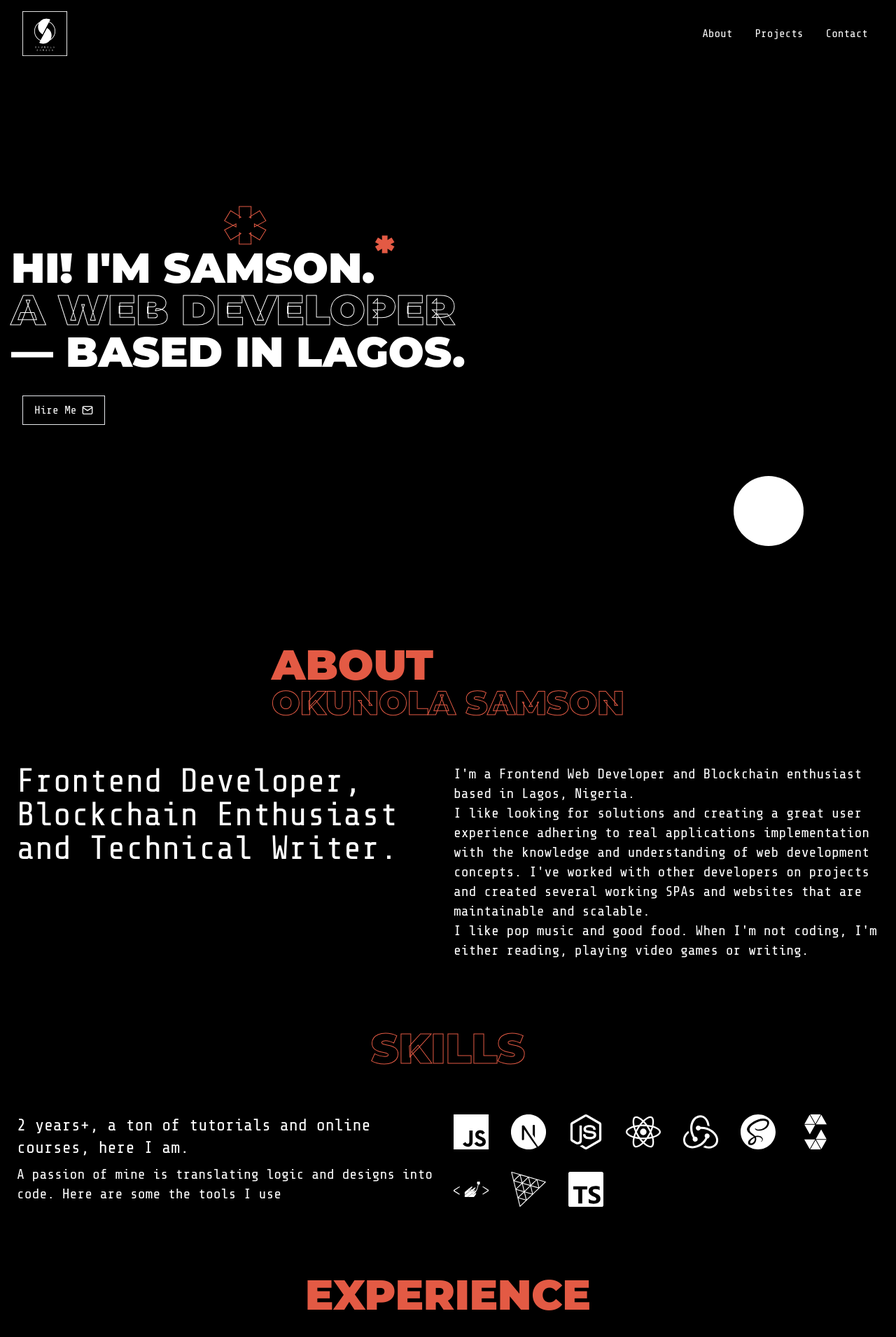
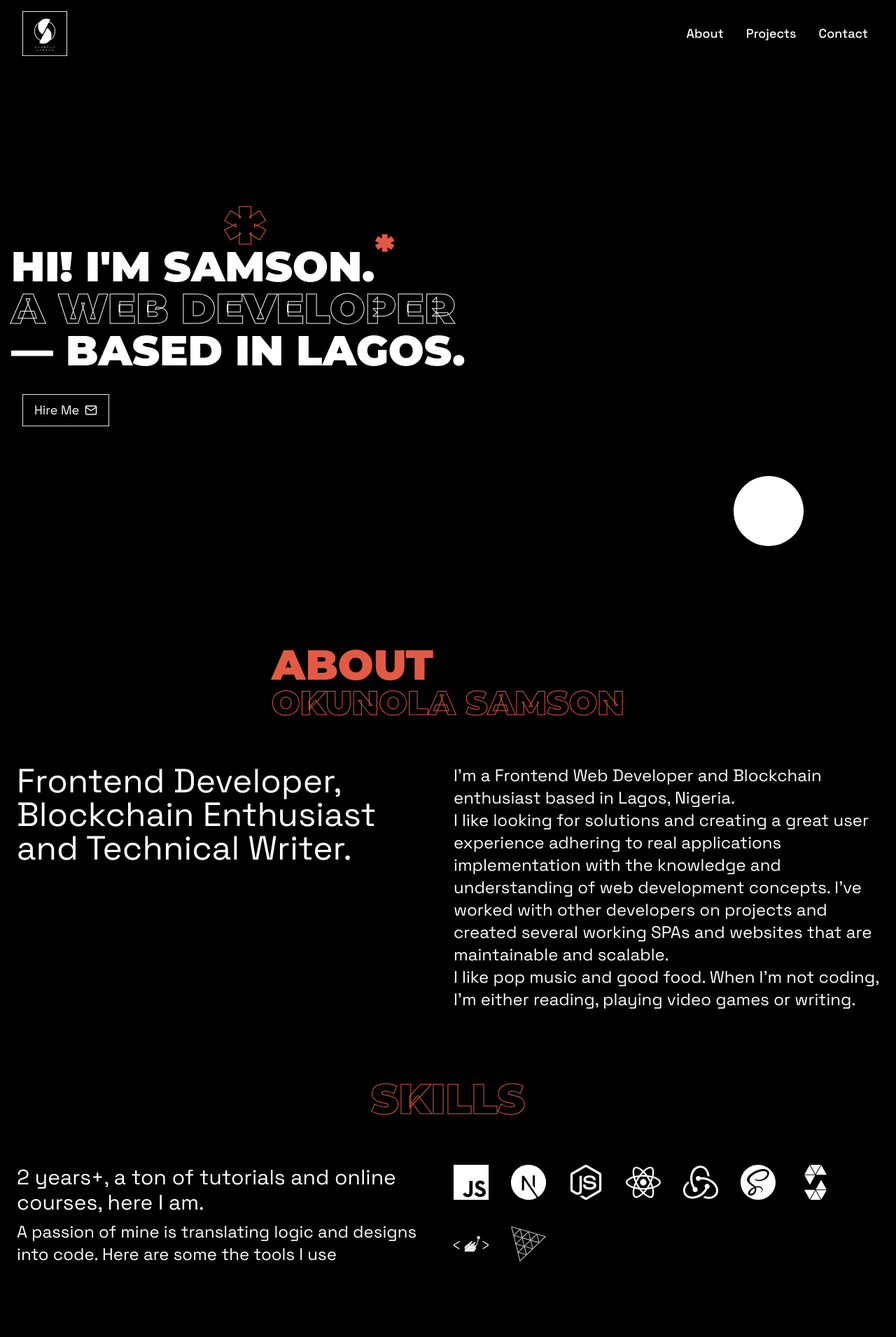
Before and after one commit to pablo-clueless/Portfolio, a React (Vite) app in the folder portfolio/: page / in a window 1280 px wide. Shown: the top 1910 px of the page at 70% size. Built offline with nearby package versions, Linux system fonts and the light colour scheme.

Commit message:
chnaged body font

```diff
--- a/portfolio/src/components/About.jsx
+++ b/portfolio/src/components/About.jsx
@@ -20,7 +20,7 @@ const About = () => {
                     </p>
                 </div>
                 <div className='md:w-1/2 text-left w-full my-4'>
-                    <p className='text-xl text-white'>
+                    <p className='text-2xl text-white'>
                         I&apos;m a Frontend Web Developer and Blockchain enthusiast based in Lagos, Nigeria.
                         <br />
                         I like looking for solutions and creating a great user experience adhering to real applications implementation with the knowledge and understanding of web development concepts. I&apos;ve worked with other developers on projects and created several working SPAs and websites that are maintainable and scalable.<br />
--- a/portfolio/src/components/Button.jsx
+++ b/portfolio/src/components/Button.jsx
@@ -3,7 +3,7 @@ import React from 'react'
 const Button = ({customFn, text, icon, outlined, to, m, mt, mb, mr, ml}) => {
     if(to) {
         return(
-            <a href={to} target='_blank' rel='noreferrer' style={{margin:m,marginTop:mt,marginBottom:mb,marginRight:mr,marginLeft:ml}} className='text-base border-1 text-white flex items-center justify-center gap-2 px-4 py-2 hover:bg-primary duration-500'>
+            <a href={to} target='_blank' rel='noreferrer' style={{margin:m,marginTop:mt,marginBottom:mb,marginRight:mr,marginLeft:ml}} className='text-lg border-1 text-white flex items-center justify-center gap-2 px-4 py-2 hover:bg-primary duration-500'>
                 {text} {icon && icon}
             </a>
         )
@@ -11,7 +11,7 @@ const Button = ({customFn, text, icon, outlined, to, m, mt, mb, mr, ml}) => {
 
     if(to && outlined) {
         return(
-            <a href={to} target='_blank' rel='noreferrer' style={{margin:m,marginTop:mt,marginBottom:mb,marginRight:mr,marginLeft:ml}} className='text-base border-1 text-white flex items-center justify-center gap-2 px-4 py-2 hover:bg-primary duration-500'>
+            <a href={to} target='_blank' rel='noreferrer' style={{margin:m,marginTop:mt,marginBottom:mb,marginRight:mr,marginLeft:ml}} className='text-lg border-1 text-white flex items-center justify-center gap-2 px-4 py-2 hover:bg-primary duration-500'>
                 {text} {icon && icon}
             </a>
         )
@@ -19,14 +19,14 @@ const Button = ({customFn, text, icon, outlined, to, m, mt, mb, mr, ml}) => {
 
     if(outlined) {
         return (
-            <button type='button' style={{margin:m,marginTop:mt,marginBottom:mb,marginRight:mr,marginLeft:ml}} className='text-base border-1 text-white flex items-center justify-center gap-2 px-4 py-2 hover:bg-primary duration-500' onClick={customFn}>
+            <button type='button' style={{margin:m,marginTop:mt,marginBottom:mb,marginRight:mr,marginLeft:ml}} className='text-lg border-1 text-white flex items-center justify-center gap-2 px-4 py-2 hover:bg-primary duration-500' onClick={customFn}>
                 {text} {icon && icon}
             </button>
         )
     }
 
   return (
-    <button type='button' style={{margin:m,marginTop:mt,marginBottom:mb,marginRight:mr,marginLeft:ml}} className='text-base border-1 text-white flex items-center justify-center gap-2 px-4 py-2 hover:bg-primary duration-500' onClick={customFn}>
+    <button type='button' style={{margin:m,marginTop:mt,marginBottom:mb,marginRight:mr,marginLeft:ml}} className='text-lg border-1 text-white flex items-center justify-center gap-2 px-4 py-2 hover:bg-primary duration-500' onClick={customFn}>
         {text} {icon && icon}
     </button>
   )
--- a/portfolio/src/components/Card2.jsx
+++ b/portfolio/src/components/Card2.jsx
@@ -15,10 +15,10 @@ const Card2 = ({company, position, type, start, end}) => {
             </div>
         </div>
         <div className='flex flex-col items-end gap-1'>
-            <p className='text-white text-sm'>
+            <p className='text-white'>
                 {position}
             </p>
-            <p className='text-xs text-white'>
+            <p className='text-sm text-white'>
                 {type}
             </p>
         </div>
--- a/portfolio/src/components/Contact.jsx
+++ b/portfolio/src/components/Contact.jsx
@@ -24,7 +24,7 @@ const Contact = () => {
                 Looking to hire? Have a project?
             </p>
 
-            <p className='text-xl text-white my-4'>
+            <p className='text-2xl text-white my-4'>
                 I&apos;m currently open to junior developer roles. You can also reach out to me for collaborations, to ask questions or just simply say hi. I&apos;ll try to get back as soon as possible.
             </p>
 
--- a/portfolio/src/components/Navbar.jsx
+++ b/portfolio/src/components/Navbar.jsx
@@ -1,9 +1,10 @@
 import React from 'react'
-import { AiOutlineMenu } from 'react-icons/ai'
 import { FiX } from 'react-icons/fi'
 
 import logo from '/images/logo.png'
 import { useStateContext } from '../contexts/ContextProvider'
+
+const links = ['about', 'projects', 'contact']
 
 const Navbar = () => {
     const { isOpen, toggleOpen } = useStateContext()
@@ -13,21 +14,13 @@ const Navbar = () => {
             <img src={logo} alt="logo" className='md:w-16 md:h-16 w-12 h-12' />
 
             <ul className='md:flex items-center gap-4 hidden'>
-                <li>
-                    <a href="#about" className='text-base font-medium text-white hover:text-primary hover:bg-white duration-500 px-2 py-1 rounded-sm'>
-                        About
-                    </a>
-                </li>
-                <li>
-                    <a href="#projects" className='text-base font-medium text-white hover:text-primary hover:bg-white duration-500 px-2 py-1 rounded-sm'>
-                        Projects
-                    </a>
-                </li>
-                <li>
-                    <a href="#contact" className='text-base font-medium text-white hover:text-primary hover:bg-white duration-500 px-2 py-1 rounded-sm'>
-                        Contact
-                    </a>
-                </li>
+                {links.map((link) => (
+                    <li key={link}>
+                        <a href={`#${link}`} className='text-lg font-medium text-white hover:text-primary hover:bg-white duration-500 px-2 py-1 rounded-sm capitalize'>
+                            {link}
+                        </a>
+                    </li>
+                ))}
             </ul>
             <div className='block md:hidden text-white text-2xl cursor-pointer' onClick={toggleOpen}>
                 {isOpen ? <FiX /> :
--- a/portfolio/src/components/Skills.jsx
+++ b/portfolio/src/components/Skills.jsx
@@ -4,6 +4,8 @@ import { JavaScript, Nextjs, Nodejs, React, Redux, Sass, Solidity, Styledcompone
 
 const initial = {y: -50,opacity: 0}
 const animate = {y: 0, opacity: 1,transition: {duration: 1, ease: 'easeInOut'}}
+const container = {hidden: {opacity: 0 },show: {opacity: 1,transition: {staggerChildren: 0.75,},},}
+const item = {hidden: {opacity: 0},show: {opacity: 1}}
 
 const Skills = () => {
 
@@ -16,43 +18,43 @@ const Skills = () => {
             </motion.div>
             <div className='flex md:flex-row flex-col gap-4'>
                 <div className='md:w-1/2 text-left w-full my-4'>
-                    <p className='text-2xl text-white mb-2'>
+                    <p className='text-3xl text-white mb-2'>
                         2 years+, a ton of tutorials and online courses, here I am.
                     </p>
 
-                    <p className='text-xl text-white'>
+                    <p className='text-2xl text-white'>
                         A passion of mine is translating logic and designs into code. Here are some the tools I use
                     </p>
                 </div>
-                <motion.ul className='md:w-1/2 text-left w-full my-4 flex flex-wrap gap-8'>
-                    <motion.li>
+                <motion.ul variants={container} initial='hidden' animate='show' className='md:w-1/2 text-left w-full my-4 flex flex-wrap gap-8'>
+                    <motion.li variants={item}>
                         <JavaScript fill='white'/>
                     </motion.li>
-                    <motion.li>
+                    <motion.li variants={item}>
                         <Nextjs fill='white'/>
                     </motion.li>
-                    <motion.li>
+                    <motion.li variants={item}>
                         <Nodejs fill='white'/>
                     </motion.li>
-                    <motion.li>
+                    <motion.li variants={item}>
                         <React fill='white'/>
                     </motion.li>
-                    <motion.li>
+                    <motion.li variants={item}>
                         <Redux fill='white'/>
                     </motion.li>
-                    <motion.li>
+                    <motion.li variants={item}>
                         <Sass fill='white'/>
                     </motion.li>
-                    <motion.li>
+                    <motion.li variants={item}>
                         <Solidity fill='white'/>
                     </motion.li>
-                    <motion.li>
+                    <motion.li variants={item}>
                         <Styledcomponents fill='white'/>
                     </motion.li>
-                    <motion.li>
+                    <motion.li variants={item}>
                         <Threejs fill='white'/>
                     </motion.li>
-                    <motion.li>
+                    <motion.li variants={item}>
                         <TypeScript fill='white'/>
                     </motion.li>
                 </motion.ul>
--- a/portfolio/src/index.css
+++ b/portfolio/src/index.css
@@ -1,4 +1,4 @@
-@import url('https://fonts.googleapis.com/css2?family=Montserrat:wght@700;800;900&family=Share+Tech+Mono&display=swap');
+@import url('https://fonts.googleapis.com/css2?family=Montserrat:wght@700;800;900&family=Space+Grotesk:wght@300;400;500;600;700&display=swap');
 
 @tailwind base;
 @tailwind components;
@@ -16,7 +16,7 @@ html {
 
 body {
   background: #000;
-  font-family: 'Share Tech Mono', monospace;
+  font-family: 'Space Grotesk', sans-serif;
 }
 
 ::-webkit-scrollbar {
--- a/portfolio/src/main.jsx
+++ b/portfolio/src/main.jsx
@@ -6,9 +6,7 @@ import './index.css'
 import { StateProvider } from '././contexts/ContextProvider'
 
 ReactDOM.createRoot(document.getElementById('root')).render(
-  <React.StrictMode>
-    <StateProvider>
-      <App />
-    </StateProvider>
-  </React.StrictMode>
+  <StateProvider>
+    <App />
+  </StateProvider>
 )
```
